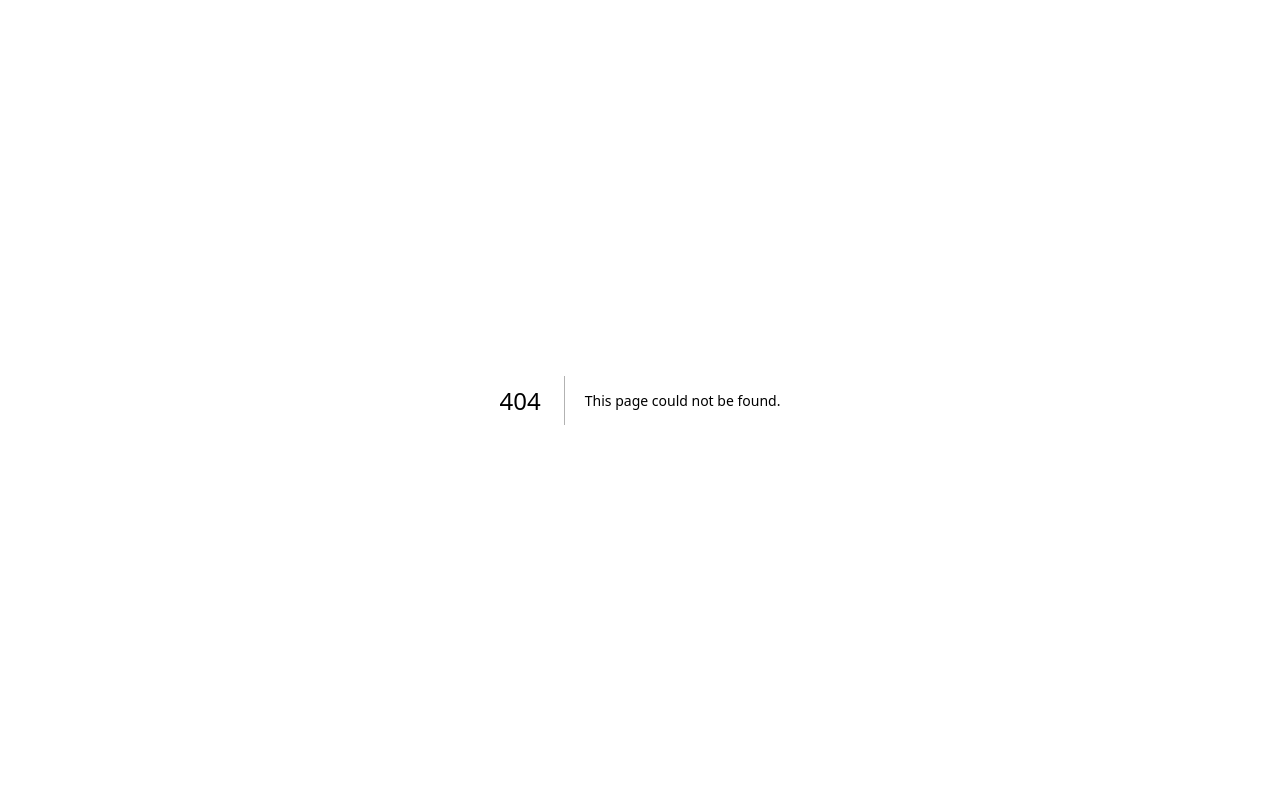
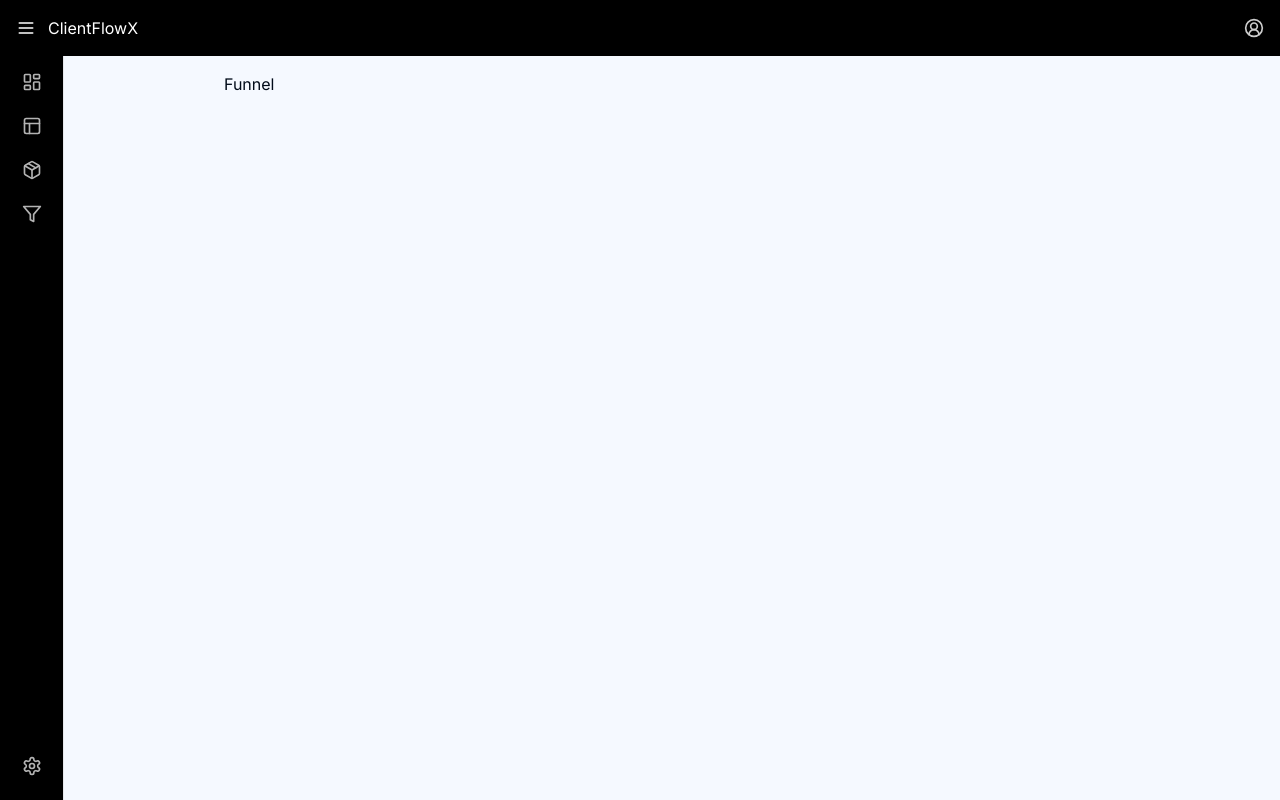
Before and after one commit to clientflowx/funnel-builder, a Next.js app: page /funnel in a window 1280 px wide. Before the commit this address had no page. Built offline with nearby package versions, Linux system fonts and the light colour scheme.

Commit message:
feat/sidebar-routing: Add sidebar routing and log-out functionality

```diff
--- /dev/null
+++ b/src/app/(main)/(sidebar-routes)/dashboard/page.tsx
@@ -0,0 +1,9 @@
+import React from 'react'
+
+const Dashboard = () => {
+  return (
+    <div>Dashboard</div>
+  )
+}
+
+export default Dashboard
--- /dev/null
+++ b/src/app/(main)/(sidebar-routes)/funnel/page.tsx
@@ -0,0 +1,9 @@
+import React from 'react'
+
+const Funnel = () => {
+  return (
+    <div>Funnel</div>
+  )
+}
+
+export default Funnel
--- /dev/null
+++ b/src/app/(main)/(sidebar-routes)/products/page.tsx
@@ -0,0 +1,9 @@
+import React from 'react'
+
+const Products = () => {
+  return (
+    <div>Products</div>
+  )
+}
+
+export default Products
--- /dev/null
+++ b/src/app/(main)/(sidebar-routes)/settings/page.tsx
@@ -0,0 +1,9 @@
+import React from 'react'
+
+const Settings = () => {
+  return (
+    <div>Settings</div>
+  )
+}
+
+export default Settings
--- /dev/null
+++ b/src/app/(main)/(sidebar-routes)/sites/page.tsx
@@ -0,0 +1,9 @@
+import React from 'react'
+
+const Sites = () => {
+  return (
+    <div>Sites</div>
+  )
+}
+
+export default Sites
--- /dev/null
+++ b/src/app/(main)/profile/layout.tsx
@@ -0,0 +1,21 @@
+import type { Metadata } from "next";
+import { Inter } from "next/font/google";
+
+const inter = Inter({ subsets: ["latin"] });
+
+export const metadata: Metadata = {
+  title: "Create Next App",
+  description: "Generated by create next app",
+};
+
+export default function RootLayout({
+  children,
+}: Readonly<{
+  children: React.ReactNode;
+}>) {
+  return (
+    <html lang="en">
+      <body className={inter.className}>{children}</body>
+    </html>
+  );
+}
--- a/src/app/layout.tsx
+++ b/src/app/layout.tsx
@@ -1,24 +1,33 @@
-import type { Metadata } from "next";
+"use client"
 import { Inter } from "next/font/google";
 import "./globals.css";
 import { ClerkProvider } from "@clerk/nextjs";
 import { dark } from "@clerk/themes";
+import Navbar from "@/components/navbar";
+import SideBar from "@/components/sidebar";
+import { useState } from "react";
 const inter = Inter({ subsets: ["latin"] });
-
-export const metadata: Metadata = {
-  title: "Create Next App",
-  description: "Generated by create next app",
-};
 
 export default function RootLayout({
   children,
 }: Readonly<{
   children: React.ReactNode;
 }>) {
+  const [isSidebarOpen, setIsSidebarOpen] = useState(false);
+
+  const toggleSidebar = () => {
+    setIsSidebarOpen(!isSidebarOpen);
+  };
   return (
     <ClerkProvider appearance={{ baseTheme: dark }}>
       <html lang="en">
-        <body className={inter.className}>{children}</body>
+        <body className={inter.className}>
+          <Navbar toggleSidebar={toggleSidebar} />
+          <div className='w-full pt-14'>
+            <SideBar isOpen={isSidebarOpen} />
+            <div className='pl-56 pt-4'>{children}</div>
+          </div>
+        </body>
       </html>
     </ClerkProvider>
   );
--- a/src/app/page.tsx
+++ b/src/app/page.tsx
@@ -1,28 +1,9 @@
-"use client"
-import React, { useState } from 'react';
-import SideBar from "@/components/sidebar";
-import Navbar from '@/components/navbar';
+import React from 'react'
 
-const Page = () => {
-  const [selectedOption, setSelectedOption] = useState("Clientflowx");
-  const [isSidebarOpen, setIsSidebarOpen] = useState(false);
+const page = () => {
+  return (
+    <div>page</div>
+  )
+}
 
-  const handleOptionChange = (selectedOption: string) => {
-    setSelectedOption(selectedOption);
-  };
-  const toggleSidebar = () => {
-    setIsSidebarOpen(!isSidebarOpen);
-  };
-
-  return (
-    <div className='flex h-screen flex-col justify-between overflow-x-hidden'>
-      <Navbar toggleSidebar={toggleSidebar} />
-      <div className='w-full pt-14'>
-        <SideBar handleOptionChange={handleOptionChange} isOpen={isSidebarOpen} />
-        <div className='pl-56 pt-4'>{selectedOption}</div>
-      </div>
-    </div>
-  );
-};
-
-export default Page;
+export default page
--- a/src/components/navbar/index.tsx
+++ b/src/components/navbar/index.tsx
@@ -2,6 +2,7 @@
 import { CircleUserRound, LogOut, Menu } from 'lucide-react'
 import Link from 'next/link'
 import React, { useState } from 'react'
+import { UserButton } from "@clerk/nextjs";
 
 type Props = {
     toggleSidebar: () => void
@@ -15,16 +16,15 @@ const Navbar: React.FC<Props> = ({ toggleSidebar }) => {
         <div className='fixed p-4 z-50 w-full bg-black text-white flex items-center justify-between'>
             <div className='flex gap-3'>
                 <button onClick={toggleSidebar}><Menu size={20} /></button>
-                <div>ClientFlowX</div>
+                <Link href="/">ClientFlowX</Link>
             </div>
             <div className='relative flex items-center justify-between gap-3'>
                 <button className='opacity-80 hover:opacity-100 transition-all cursor-pointer' onClick={() => { setOpenProfileMenu(prev => !prev) }}><CircleUserRound size={20} /></button>
                 <div className={` ${openProfileMenu ? '' : 'hidden'} absolute top-5 w-40 right-0 rounded-md shadow-sm p-2 bg-black`}>
-                    <div className='flex flex-col gap-2 w-full items-start justify-center text-sm'>
-                        <Link href='/profile' className='w-full cursor-pointer'>Profile Settings</Link>
-                        <div className='flex items-center justify-start gap-2 w-full'>
-                            <div>Logout</div>
-                            <div><LogOut size={15} /></div>
+                    <div className='flex flex-col w-full items-center justify-center text-sm py-5 gap-5'>
+                        <UserButton />
+                        <div>
+                            <Link href='/profile' className='w-full cursor-pointer text-sm font-medium opacity-90 hover:opacity-100 transition-all'>User Settings</Link>
                         </div>
                     </div>
                 </div>
--- a/src/components/sidebar/index.tsx
+++ b/src/components/sidebar/index.tsx
@@ -1,14 +1,13 @@
 "use client"
 import React, { useState } from 'react'
 import { sideBarOptions } from './option';
-
+import Link from 'next/link';
 
 type Props = {
-    handleOptionChange: (selectedOption: string) => void;
     isOpen: boolean
 };
 
-const SideBar: React.FC<Props> = ({ handleOptionChange, isOpen }) => {
+const SideBar: React.FC<Props> = ({ isOpen }) => {
     const lastOption = sideBarOptions[sideBarOptions.length - 1];
 
     return (
@@ -24,27 +23,27 @@ const SideBar: React.FC<Props> = ({ handleOptionChange, isOpen }) => {
                         <div>
                             {sideBarOptions.map((item, index) => {
                                 return (
-                                    <li key={index} onClick={() => handleOptionChange(item.title)}>
+                                    <Link href={item.key} key={index}>
                                         <div className={`${item.key === "settings" ? 'hidden' : ''} cursor-pointer flex text-sm items-center ${isOpen ? '' : 'justify-center'} p-2 m-2 rounded-md leading-2 text-white opacity-70 hover:opacity-100 transition-all group`}>
                                             <div className="w-5 text-white">{<item.icon size={20} />}</div>
                                             <div className={`ms-3 h-5 ${item.titleVisible ? "" : "hidden"} ${isOpen ? '' : 'hidden'}`}>
                                                 {item.title}
                                             </div>
                                         </div>
-                                    </li>
+                                    </Link>
                                 );
                             })}
                         </div>
 
                         {/* Setting sidebar option */}
-                        <div onClick={() => handleOptionChange(lastOption.title)}>
+                        <Link href={lastOption.key}>
                             <div className={`${lastOption.key === "settings" ? '' : 'hidden'} flex items-center  rounded-md leading-2 text-white opacity-70 ${isOpen ? '' : 'justify-center'} hover:opacity-100 transition-all text-sm p-2 m-2 mb-14 cursor-pointer`}>
                                 <div className="w-5 text-white">{<lastOption.icon size={20} />}</div>
                                 <div className={`ms-3 h-5 ${lastOption.titleVisible ? "" : "hidden"} ${isOpen ? '' : 'hidden'}`}>
                                     {lastOption.title}
                                 </div>
                             </div>
-                        </div>
+                        </Link>
                     </ul>
                 </div>
             </aside>
```
